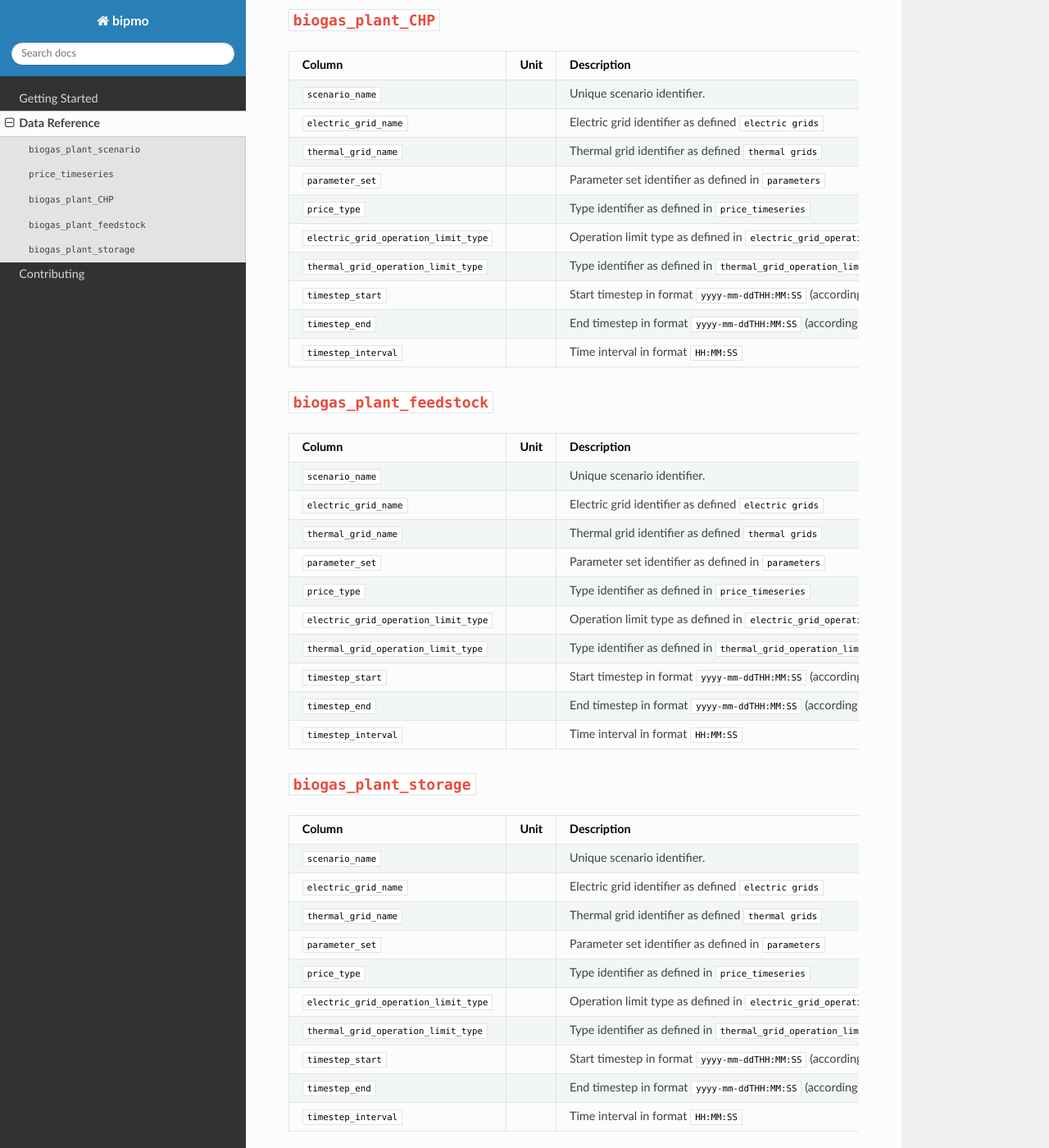
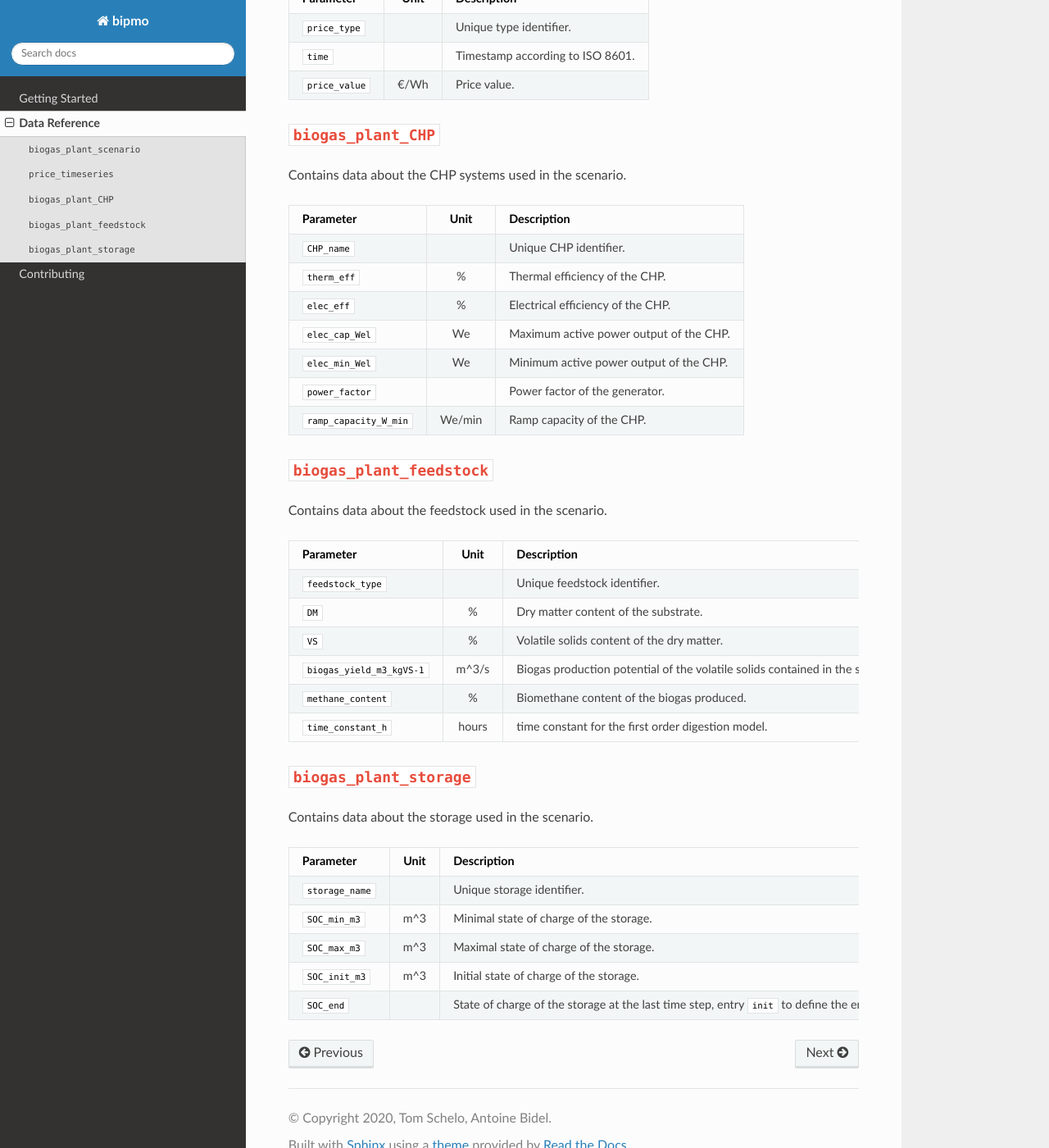
Before and after one commit to tum-ens/bipmo, a Sphinx documentation site: the page built from docs/data.md, in a window 1280 px wide and 1400 px high, scrolled down 1110 px. Shown: the whole window at 82% size. Built offline with Sphinx 7.4.7 and the Read the Docs theme 2.0.0, drawn with Linux system fonts in a browser that asks for light colours; some of the changed text lies outside the part shown.

Commit message:
docs: added data input tables

```diff
--- a/docs/data.md
+++ b/docs/data.md
@@ -8,72 +8,70 @@ BiPMo is configured through the use of CSV files, where each CSV file represents
 
 ### `biogas_plant_scenario`
 
-Scenario definition.
+Defines the scenario.
 
-| Column | Unit | Description |
+| Parameter | Unit | Description |
 | --- |:---:| --- |
-| `scenario_name` | | Unique scenario identifier.|
-| `electric_grid_name` | | Electric grid identifier as defined `electric grids` |
-| `thermal_grid_name` | | Thermal grid identifier as defined `thermal grids` |
-| `parameter_set` | | Parameter set identifier as defined in `parameters` |
-| `price_type` | | Type identifier as defined in `price_timeseries` |
-| `electric_grid_operation_limit_type` | | Operation limit type as defined in `electric_grid_operation_limit_types` |
-| `thermal_grid_operation_limit_type` | | Type identifier as defined in `thermal_grid_operation_limit_types` |
-| `timestep_start` | | Start timestep in format `yyyy-mm-ddTHH:MM:SS` (according to ISO 8601). |
-| `timestep_end` | | End timestep in format `yyyy-mm-ddTHH:MM:SS` (according to ISO 8601). |
-| `timestep_interval` | | Time interval in format `HH:MM:SS` |
+| `scenario_name` | | Unique scenario identifier. |
+| `feedstock_type` | | Feedstock identifier as defined in `biogas_plant_feedstock`. |
+| `storage_name` | | Storage identifier as defined `biogas_plant_storage`. |
+| `time_start` | | Start timestep in format `yyyy-mm-ddTHH:MM:SS` (according to ISO 8601). |
+| `time_end` | | End timestep in format `yyyy-mm-ddTHH:MM:SS` (according to ISO 8601). |
+| `time_step` | | Time interval in format `HH:MM:SS`. |
+| `temperature_outside` | °C | Temperature outside the digester. |
+| `CHP_name` | | List of the CHPs' identifiers in format `name1 name2 name3` (add the name for each new CHP included), as defined in `biogas_plant_CHP`. |
+| `digester_temp` | °C | Temperature of the digestion process. |
+| `init_state_digester` | m^3/s | Initial value of the biogas production rate, 0 if entry `starting`. |
+| `availability_substrate_ton_per_year` | Ton | Yearly availability of the substrate. |
+| `availability_limit_type` | | Timeframe of the availability limit for the calculation of the constraint, entry `daily` or `yearly`. |
+| `model_type` | | Model chosen for the simulation, with (entry `flexible`) or without (entry `simple`) the modelling of the digestion process. |
+| `marginal_cost_EUR_Wh-1` | €/Wh | Marginal cost of electric power generation from the CHPs. |
 
 ### `price_timeseries`
 
-Price time series.
+Contains price time series data.
 
-| Column | Unit | Description |
+| Parameter | Unit | Description |
 | --- |:---:| --- |
 | `price_type` | | Unique type identifier. |
 | `time` | | Timestamp according to ISO 8601. |
-| `price_value` | €/Wh | Price value |
+| `price_value` | €/Wh | Price value. |
 
 ### `biogas_plant_CHP`
 
-| Column | Unit | Description |
+Contains data about the CHP systems used in the scenario.
+
+| Parameter | Unit | Description |
 | --- |:---:| --- |
-| `scenario_name` | | Unique scenario identifier.|
-| `electric_grid_name` | | Electric grid identifier as defined `electric grids` |
-| `thermal_grid_name` | | Thermal grid identifier as defined `thermal grids` |
-| `parameter_set` | | Parameter set identifier as defined in `parameters` |
-| `price_type` | | Type identifier as defined in `price_timeseries` |
-| `electric_grid_operation_limit_type` | | Operation limit type as defined in `electric_grid_operation_limit_types` |
-| `thermal_grid_operation_limit_type` | | Type identifier as defined in `thermal_grid_operation_limit_types` |
-| `timestep_start` | | Start timestep in format `yyyy-mm-ddTHH:MM:SS` (according to ISO 8601). |
-| `timestep_end` | | End timestep in format `yyyy-mm-ddTHH:MM:SS` (according to ISO 8601). |
-| `timestep_interval` | | Time interval in format `HH:MM:SS` |
+| `CHP_name` | | Unique CHP identifier. |
+| `therm_eff` | % | Thermal efficiency of the CHP. |
+| `elec_eff` | % | Electrical efficiency of the CHP. |
+| `elec_cap_Wel` | We | Maximum active power output of the CHP. |
+| `elec_min_Wel` | We | Minimum active power output of the CHP. |
+| `power_factor` | | Power factor of the generator. |
+| `ramp_capacity_W_min` | We/min | Ramp capacity of the CHP. |
 
 ### `biogas_plant_feedstock`
 
-| Column | Unit | Description |
+Contains data about the feedstock used in the scenario.
+
+| Parameter | Unit | Description |
 | --- |:---:| --- |
-| `scenario_name` | | Unique scenario identifier.|
-| `electric_grid_name` | | Electric grid identifier as defined `electric grids` |
-| `thermal_grid_name` | | Thermal grid identifier as defined `thermal grids` |
-| `parameter_set` | | Parameter set identifier as defined in `parameters` |
-| `price_type` | | Type identifier as defined in `price_timeseries` |
-| `electric_grid_operation_limit_type` | | Operation limit type as defined in `electric_grid_operation_limit_types` |
-| `thermal_grid_operation_limit_type` | | Type identifier as defined in `thermal_grid_operation_limit_types` |
-| `timestep_start` | | Start timestep in format `yyyy-mm-ddTHH:MM:SS` (according to ISO 8601). |
-| `timestep_end` | | End timestep in format `yyyy-mm-ddTHH:MM:SS` (according to ISO 8601). |
-| `timestep_interval` | | Time interval in format `HH:MM:SS` |
+| `feedstock_type` | | Unique feedstock identifier. |
+| `DM` | % | Dry matter content of the substrate. |
+| `VS` | % | Volatile solids content of the dry matter. |
+| `biogas_yield_m3_kgVS-1` | m^3/s | Biogas production potential of the volatile solids contained in the substrate. |
+| `methane_content` | % | Biomethane content of the biogas produced. |
+| `time_constant_h` | hours | time constant for the first order digestion model. |
 
 ### `biogas_plant_storage`
 
-| Column | Unit | Description |
+Contains data about the storage used in the scenario.
+
+| Parameter | Unit | Description |
 | --- |:---:| --- |
-| `scenario_name` | | Unique scenario identifier.|
-| `electric_grid_name` | | Electric grid identifier as defined `electric grids` |
-| `thermal_grid_name` | | Thermal grid identifier as defined `thermal grids` |
-| `parameter_set` | | Parameter set identifier as defined in `parameters` |
-| `price_type` | | Type identifier as defined in `price_timeseries` |
-| `electric_grid_operation_limit_type` | | Operation limit type as defined in `electric_grid_operation_limit_types` |
-| `thermal_grid_operation_limit_type` | | Type identifier as defined in `thermal_grid_operation_limit_types` |
-| `timestep_start` | | Start timestep in format `yyyy-mm-ddTHH:MM:SS` (according to ISO 8601). |
-| `timestep_end` | | End timestep in format `yyyy-mm-ddTHH:MM:SS` (according to ISO 8601). |
-| `timestep_interval` | | Time interval in format `HH:MM:SS` |
+| `storage_name` | | Unique storage identifier. |
+| `SOC_min_m3` | m^3 | Minimal state of charge of the storage. |
+| `SOC_max_m3` | m^3 | Maximal state of charge of the storage. |
+| `SOC_init_m3` | m^3 | Initial state of charge of the storage. |
+| `SOC_end` | | State of charge of the storage at the last time step, entry `init` to define the end value equal to the initial value. |
```
